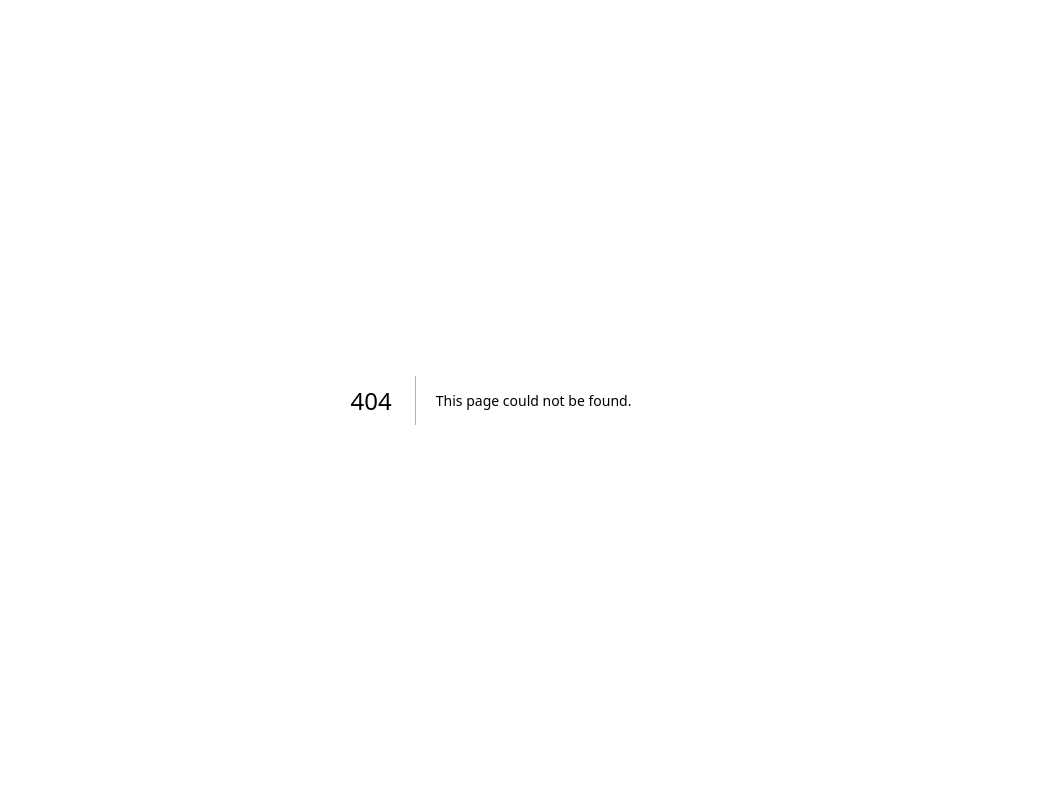
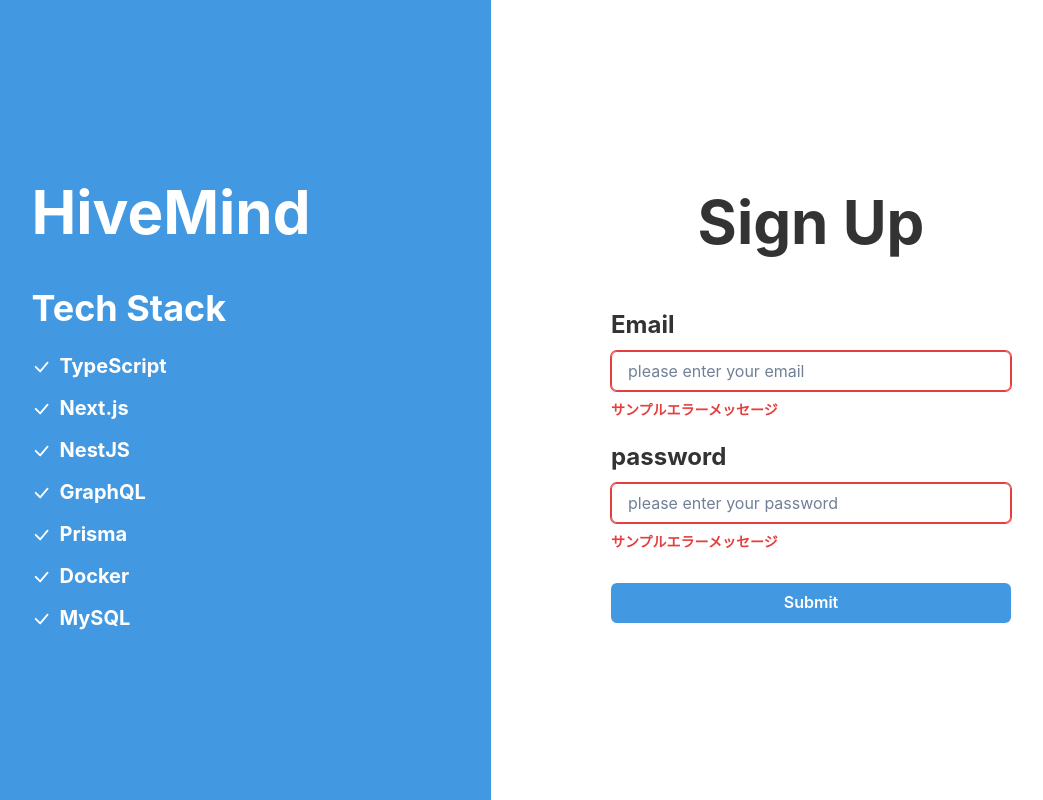
Before and after one commit to Naoya-abe/graphql-sns-front, a Next.js app: page /signup in a window 1280 px wide. Before the commit this address had no page. Shown: the whole page, without its empty margins (149-1192 px from the left). Built offline with nearby package versions, Linux system fonts and the light colour scheme.

Commit message:
1_Added SignupUI with ChakraUI,react-hook-form,yup

```diff
--- a/src/pages/_app.tsx
+++ b/src/pages/_app.tsx
@@ -1,6 +1,11 @@
-import '@/styles/globals.css'
-import type { AppProps } from 'next/app'
+import type { AppProps } from 'next/app';
+import { ChakraProvider } from '@chakra-ui/react';
+import '@/styles/globals.css';
 
 export default function App({ Component, pageProps }: AppProps) {
-  return <Component {...pageProps} />
+  return (
+    <ChakraProvider>
+      <Component {...pageProps} />
+    </ChakraProvider>
+  );
 }
--- /dev/null
+++ b/src/pages/signup/index.tsx
@@ -0,0 +1,138 @@
+import { NextPage } from 'next';
+import {
+  Button,
+  Center,
+  Flex,
+  FormControl,
+  FormErrorMessage,
+  FormLabel,
+  Input,
+  List,
+  ListIcon,
+  ListItem,
+  Text,
+} from '@chakra-ui/react';
+import { BsCheckLg } from 'react-icons/bs';
+import { useForm } from 'react-hook-form';
+
+const SignUp: NextPage = () => {
+  const {
+    formState: { errors, isSubmitting },
+    handleSubmit,
+    register,
+  } = useForm();
+  return (
+    <Flex>
+      <Center w="50vw" h="100vh" bgColor="blue.400" flexDirection="column">
+        <Flex flexDirection="column">
+          <Text fontSize="6xl" as="b" color="white" mb={6}>
+            HiveMind
+          </Text>
+          <Text fontSize="4xl" as="b" color="white" mb={4}>
+            Tech Stack
+          </Text>
+          <List spacing={3}>
+            <ListItem>
+              <ListIcon as={BsCheckLg} color="white" fontSize="xl" />
+              <Text fontSize="xl" color="white" as="b">
+                TypeScript
+              </Text>
+            </ListItem>
+            <ListItem>
+              <ListIcon as={BsCheckLg} color="white" fontSize="xl" />
+              <Text fontSize="xl" color="white" as="b">
+                Next.js
+              </Text>
+            </ListItem>
+            <ListItem>
+              <ListIcon as={BsCheckLg} color="white" fontSize="xl" />
+              <Text fontSize="xl" color="white" as="b">
+                NestJS
+              </Text>
+            </ListItem>
+            <ListItem>
+              <ListIcon as={BsCheckLg} color="white" fontSize="xl" />
+              <Text fontSize="xl" color="white" as="b">
+                GraphQL
+              </Text>
+            </ListItem>
+            <ListItem>
+              <ListIcon as={BsCheckLg} color="white" fontSize="xl" />
+              <Text fontSize="xl" color="white" as="b">
+                Prisma
+              </Text>
+            </ListItem>
+            <ListItem>
+              <ListIcon as={BsCheckLg} color="white" fontSize="xl" />
+              <Text fontSize="xl" color="white" as="b">
+                Docker
+              </Text>
+            </ListItem>
+            <ListItem>
+              <ListIcon as={BsCheckLg} color="white" fontSize="xl" />
+              <Text fontSize="xl" color="white" as="b">
+                MySQL
+              </Text>
+            </ListItem>
+          </List>
+        </Flex>
+      </Center>
+      <Center w="50vw" h="100vh" flexDirection="column">
+        <Text fontSize="6xl" as="b" color="blackAlpha.800" mb={10}>
+          Sign Up
+        </Text>
+        <form>
+          <FormControl isInvalid={true} mb={5}>
+            <FormLabel
+              htmlFor="email"
+              fontSize="2xl"
+              color="blackAlpha.800"
+              fontWeight="bold"
+            >
+              Email
+            </FormLabel>
+            <Input
+              id="email"
+              placeholder="please enter your email"
+              type="email"
+              w="400px"
+            />
+            <FormErrorMessage fontWeight="bold">
+              サンプルエラーメッセージ
+            </FormErrorMessage>
+          </FormControl>
+          <FormControl isInvalid={true} mb={8}>
+            <FormLabel
+              htmlFor="password"
+              fontSize="2xl"
+              color="blackAlpha.800"
+              fontWeight="bold"
+            >
+              password
+            </FormLabel>
+            <Input
+              id="password"
+              placeholder="please enter your password"
+              type="password"
+              w="400px"
+            />
+            <FormErrorMessage fontWeight="bold">
+              サンプルエラーメッセージ
+            </FormErrorMessage>
+          </FormControl>
+          <Button
+            bgColor="blue.400"
+            color="white"
+            type="submit"
+            isLoading={false}
+            w="400px"
+          >
+            <Text>Submit</Text>
+          </Button>
+        </form>
+      </Center>
+    </Flex>
+  );
+};
+
+export default SignUp;
```
Also changed, not shown: package.json (+9 -1 lines), src/types/signup/index.ts (added, +14 -0 lines), 1 other file (tests, documents, lock files or other folders).
